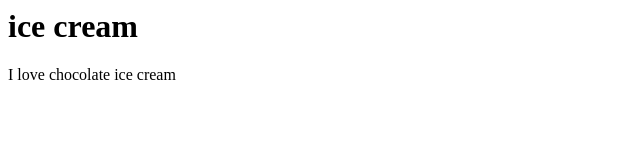
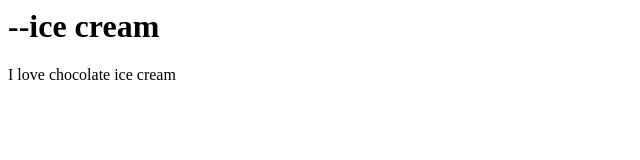
Before and after one commit to sethivaibhav42-hash/first-project, a plain HTML site: page index.html in a window 1280 px wide. Shown: the whole page, without its empty margins (0-640 px from the left). Drawn offline with Linux system fonts and the light colour scheme.

Commit message:
new file

```diff
--- a/index.html
+++ b/index.html
@@ -1,4 +1,4 @@
 <html> <title> This is our website</title>
-<h1>ice cream</h1>
+<h1>--ice cream</h1>
 <p> I love chocolate ice cream</p>
 </html>
```
